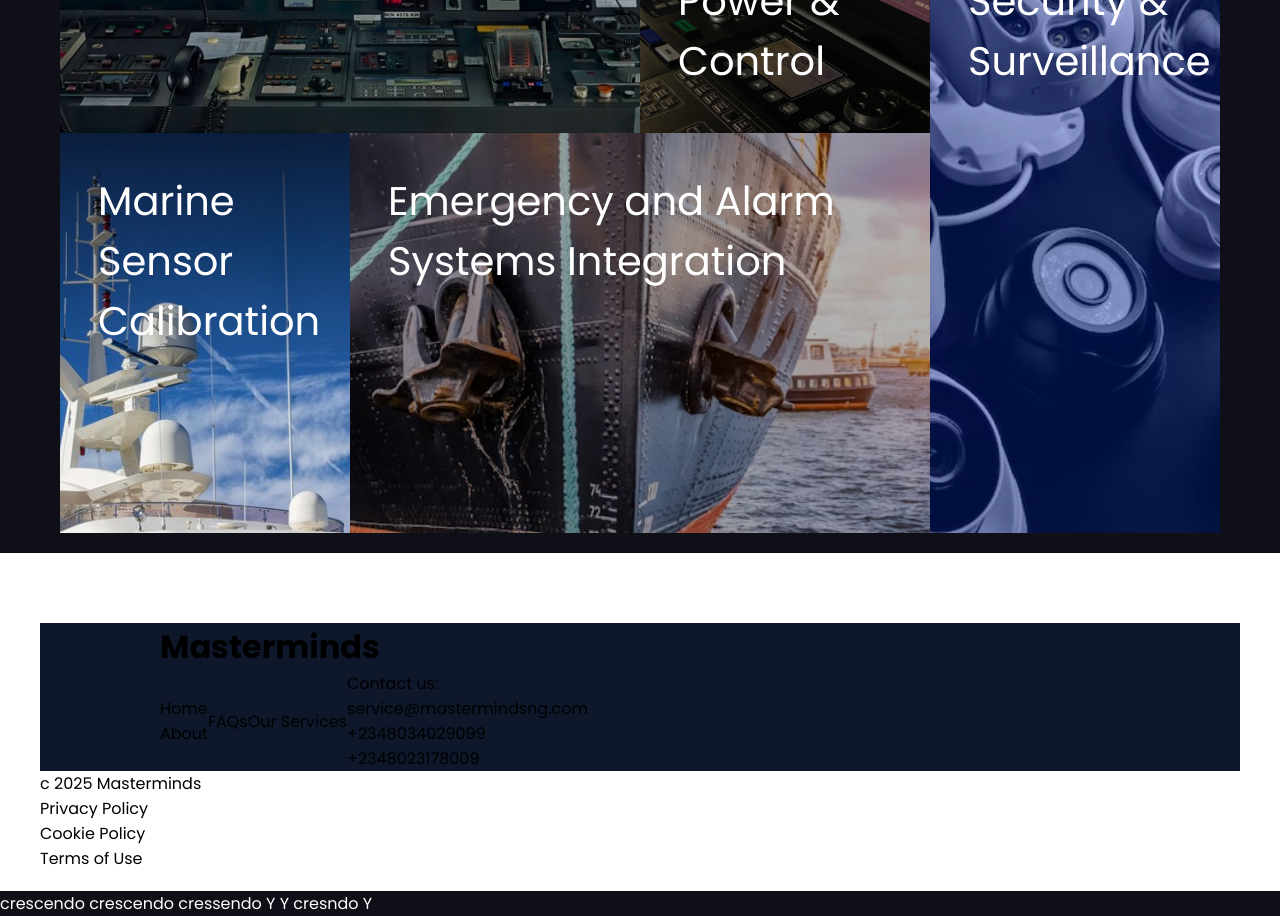
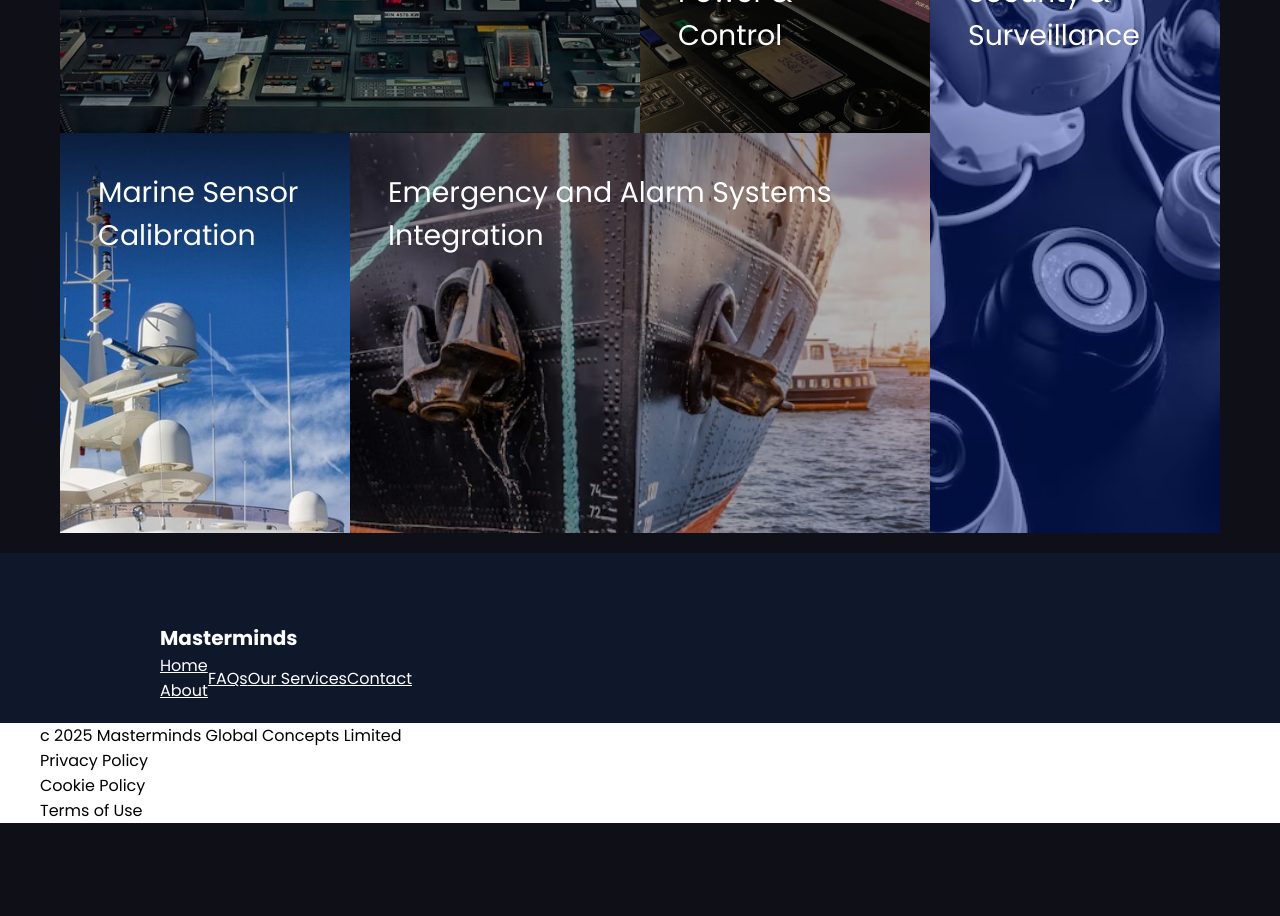
Before and after one commit to kennsawyerr/masterminds-site, a React (Vite) app: page / in a window 1280 px wide. Shown: the part 1680-2596 px from the top of the page. After the commit the page ends 2503 px from the top, so only its background shows below. Built offline with nearby package versions, Linux system fonts and the light colour scheme.

Commit message:
footer is mobile resp

```diff
--- a/src/App.css
+++ b/src/App.css
@@ -194,7 +194,7 @@ a:hover {
 footer {
   background-color: white;
   color: black;
-  padding: 70px 10px 20px;
+
 }
 
 .flex5 {
@@ -256,6 +256,8 @@ img {
 .footer-flex {
   display: flex;
   justify-content: space-around;
+  padding: 70px 10px 20px;
+  color: white;
   background-color: #0F172B;
 }
 .img-container {
@@ -398,27 +400,9 @@ img {
   display: none;
 }
 
-/* Show hamburger menu on screens 600px and below */
-@media screen and (max-width: 600px) {
-  #hamburger-menu {
-    visibility: visible;
-    display: block;
-  }
-  /* #0F172B */
 
-  .footer-flex {
-  display: flex;
-  flex-direction: column;
-  margin: 0 auto;
-  /* justify-content: space-around; */
-}
-
-.flex5{
-  display: flex;
-  flex-direction: column;
-  margin: 0 auto;
-  border: 2px solid red;
-}
+a{
+  text-decoration: underline;
 }
 
 @media screen and (max-width: 900px) {
@@ -489,7 +473,6 @@ img {
     flex-direction: column;
     width: 100%;
     max-width: 400px;
-
     margin: 0 auto;
   }
 }
@@ -524,7 +507,8 @@ img {
   }
 
   .logo {
-    font-size: 25px;
+    font-size: 20px;
+    padding: 40px 0;
   }
 
   .container,
@@ -588,6 +572,34 @@ img {
     max-width: 100%;
     margin: 0 auto;
   }
+
+  #hamburger-menu {
+    visibility: visible;
+    display: block;
+  }
+  /* #0F172B */
+
+  footer{
+    text-align: center;
+    line-height: 2;
+  }
+
+  .footer-flex {
+  display: flex;
+  flex-direction: column;
+  margin: 0 auto;
+  padding: 20px 0;
+  /* justify-content: space-around; */
+}
+
+.flex5{
+  display: flex;
+  flex-direction: column;
+  margin: 40px auto;
+  font-size: calc(16px + 4 * ((100vw - 320px) / 880));
+}
+
+
 }
 
 .tab-btn {
@@ -617,11 +629,12 @@ img {
   height: 100%;
   color: white;
   padding: 8px;
-  font-size: 40px;
+ font-size: calc(24px + 4*((100vw - 320px) / 880));
 }
 
 .hvy-blue-overlay{
   background: linear-gradient(rgba(0, 49, 205, 0.3));
+   font-size: calc(24px + 4*((100vw - 320px) / 880));
 }
 .black-overlay {
   background-color: rgba(0, 0, 0, 0.3);
@@ -632,7 +645,7 @@ img {
   height: 100%;
   color: white;
   padding: 8px;
-  font-size: 40px;
+   font-size: calc(24px + 4*((100vw - 320px) / 880));
 }
 .grid-container {
   display: grid;
@@ -660,7 +673,7 @@ img {
 
 .overlay {
   position: absolute;
-  font-size: 40px;
+   font-size: calc(24px + 4*((100vw - 320px) / 880));
   top: 0px;
   width: 100%;
   left: 0px;
--- a/src/components/Footer.jsx
+++ b/src/components/Footer.jsx
@@ -2,44 +2,55 @@ const Footer = () => {
   return (
     <>
       <footer>
-        <div className="container footer-flex ">
+        <div className=" footer-flex ">
+          <div className="container">
+            {" "}
             <div className="text-box-cont">
               {/* <p className="">
                   Copyright &copy; 2025 Masterminds Global Concept
                 </p> */}
 
               <div>
-              <h1>Masterminds</h1>
+                <h1 className="logo">Masterminds</h1>
               </div>
 
               <ul className="flex5">
                 <ul>
-                <li>Home</li>
-                <li>About</li>
+                  <li>
+                    <a href="#">Home</a>
+                  </li>
+                  <li>
+                    <a href="#">About</a>
+                  </li>
                 </ul>
                 <ul className="flex5">
-                <li>FAQs</li>
-                <li>Our Services</li>
+                  <li>
+                    <a href="#">FAQs</a>
+                  </li>
+                  <li>
+                    <a href="#">Our Services</a>
+                  </li>
                 </ul>
 
                 <ul>
-                <li>Contact us:</li>
-                <li>service@mastermindsng.com</li>
+                  <li><a href="#">Contact</a></li>
+                  {/* <li>service@mastermindsng.com</li>
                 <li>+2348034029099</li>
-                <li>+2348023178009</li>
+                <li>+2348023178009</li> */}
                 </ul>
               </ul>
             </div>
+          </div>{" "}
         </div>
 
-        <ul className="container">
-          <li>c 2025 Masterminds</li>
+        <ul className="container small-txt">
+          <li>c 2025 Masterminds Global Concepts Limited</li>
           <li>Privacy Policy</li>
           <li>Cookie Policy</li>
           <li>Terms of Use</li>
         </ul>
       </footer>
-      crescendo crescendo cressendo Y Y cresndo Y
+
     </>
   );
 };
```
Lines whose indentation alone changed are shown as unchanged.
